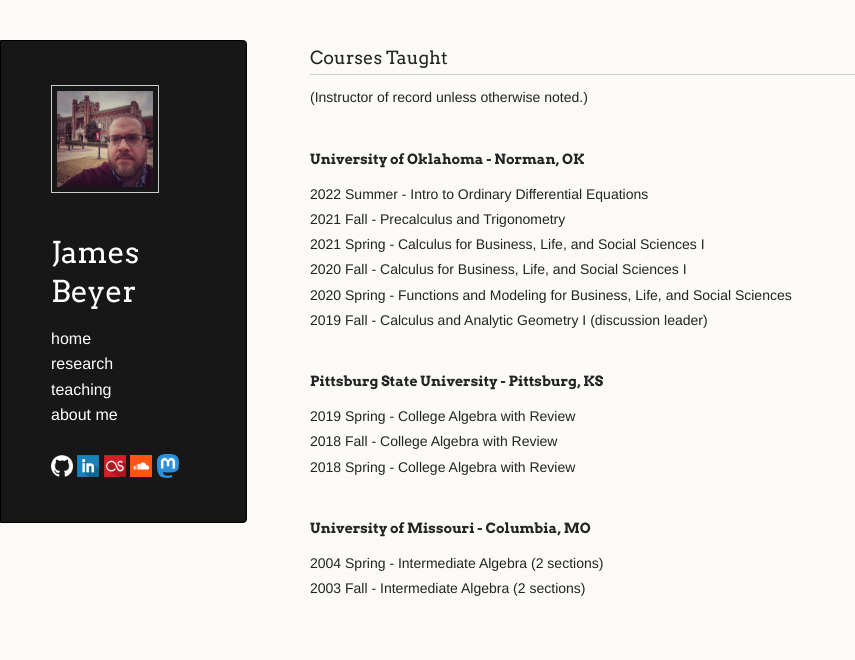
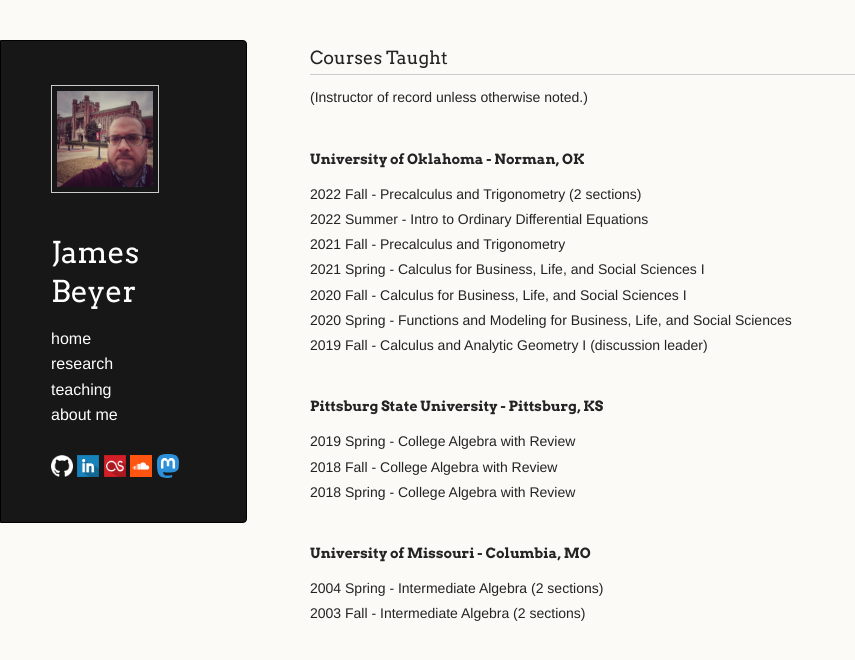
Before and after one commit to jebeyer/jebeyer.github.io, a Jekyll site: the page built from teaching.md, in a window 1280 px wide. Shown: the top 660 px of the page, without its empty margins (0-855 px from the left). Built offline with Jekyll 4.4.1, drawn with Linux system fonts in a browser that asks for light colours; a script that is not in the unit is left out; our own code applies the rules of GitHub Pages for plain Markdown files.

Commit message:
fall 2022 update

```diff
--- a/teaching.md
+++ b/teaching.md
@@ -8,6 +8,7 @@ layout: default
 
 #### University of Oklahoma - Norman, OK
 
+2022 Fall - Precalculus and Trigonometry (2 sections) <br/>
 2022 Summer - Intro to Ordinary Differential Equations <br/>
 2021 Fall - Precalculus and Trigonometry <br/>
 2021 Spring - Calculus for Business, Life, and Social Sciences I <br/>
```
